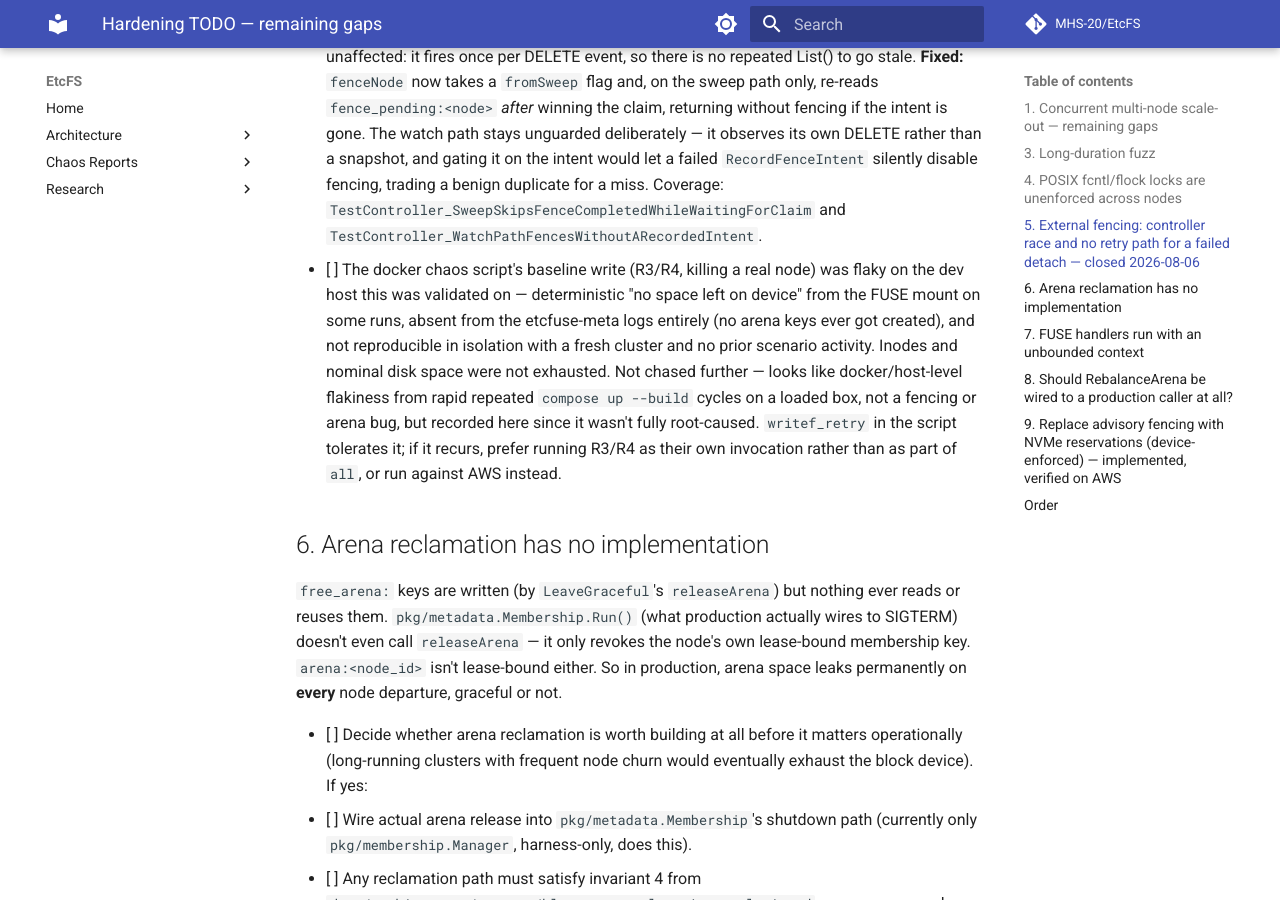
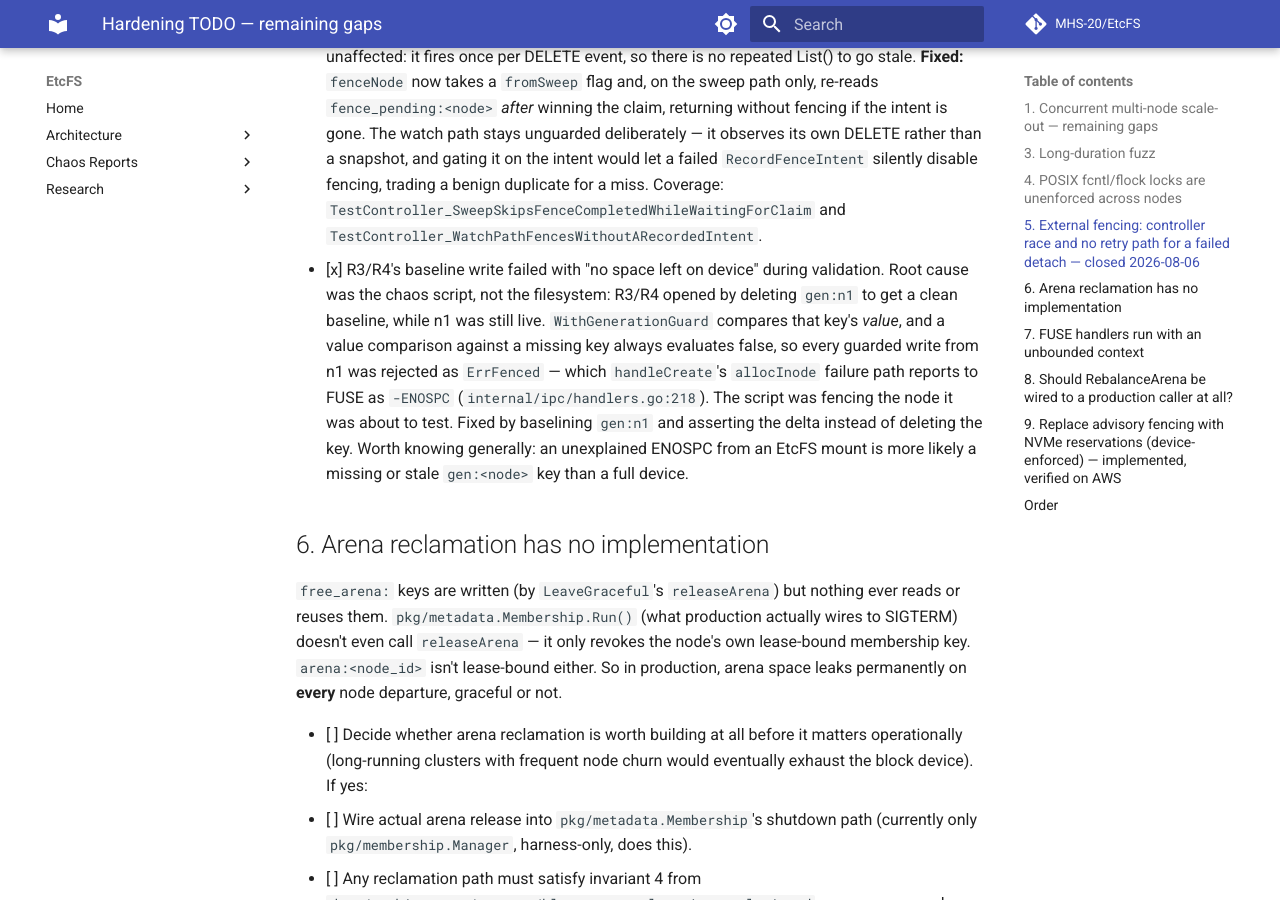
Before and after one commit to MHS-20/EtcFS, an MkDocs documentation site: the page built from docs/TODO-hardening.md, in a window 1280 px wide and 900 px high, scrolled down 3360 px. Built offline with MkDocs 1.6.1 and Material for MkDocs 9.7.7, drawn with Linux system fonts in a browser that asks for light colours; comment, search, counter and statistics services are not loaded.

Commit message:
fix(chaos): stopped deleting a live node's generation key before the fencing retry test

```diff
--- a/docs/TODO-hardening.md
+++ b/docs/TODO-hardening.md
@@ -155,18 +155,18 @@ once.
       duplicate for a miss. Coverage:
       `TestController_SweepSkipsFenceCompletedWhileWaitingForClaim` and
       `TestController_WatchPathFencesWithoutARecordedIntent`.
-- [ ] The docker chaos script's baseline write (R3/R4, killing a real node)
-      was flaky on the dev host this was validated on — deterministic
-      "no space left on device" from the FUSE mount on some runs, absent from
-      the etcfuse-meta logs entirely (no arena keys ever got created), and
-      not reproducible in isolation with a fresh cluster and no prior
-      scenario activity. Inodes and nominal disk space were not exhausted.
-      Not chased further — looks like docker/host-level flakiness from rapid
-      repeated `compose up --build` cycles on a loaded box, not a fencing
-      or arena bug, but recorded here since it wasn't fully root-caused.
-      `writef_retry` in the script tolerates it; if it recurs, prefer running
-      R3/R4 as their own invocation rather than as part of `all`, or run
-      against AWS instead.
+- [x] R3/R4's baseline write failed with "no space left on device" during
+      validation. Root cause was the chaos script, not the filesystem: R3/R4
+      opened by deleting `gen:n1` to get a clean baseline, while n1 was still
+      live. `WithGenerationGuard` compares that key's *value*, and a value
+      comparison against a missing key always evaluates false, so every
+      guarded write from n1 was rejected as `ErrFenced` — which
+      `handleCreate`'s `allocInode` failure path reports to FUSE as `-ENOSPC`
+      (`internal/ipc/handlers.go:218`). The script was fencing the node it
+      was about to test. Fixed by baselining `gen:n1` and asserting the
+      delta instead of deleting the key. Worth knowing generally: an
+      unexplained ENOSPC from an EtcFS mount is more likely a missing or
+      stale `gen:<node>` key than a full device.
 
 ## 6. Arena reclamation has no implementation
 
```
Also changed, not shown: 1 other file.
